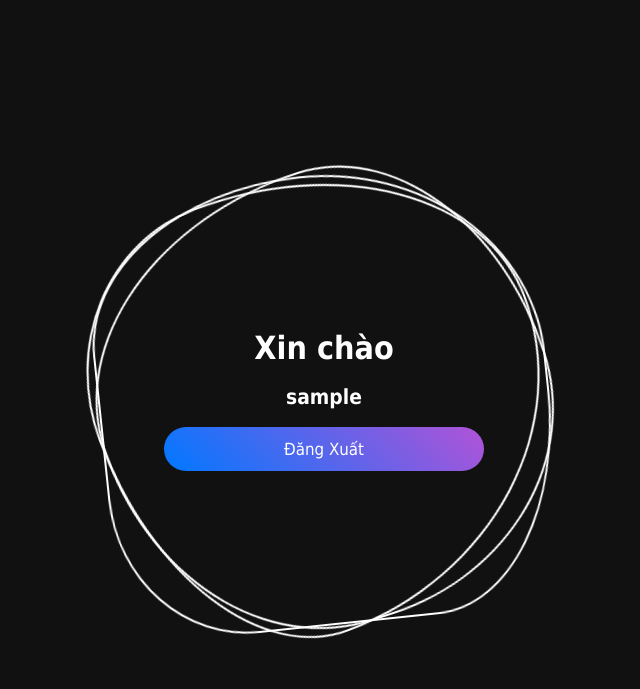
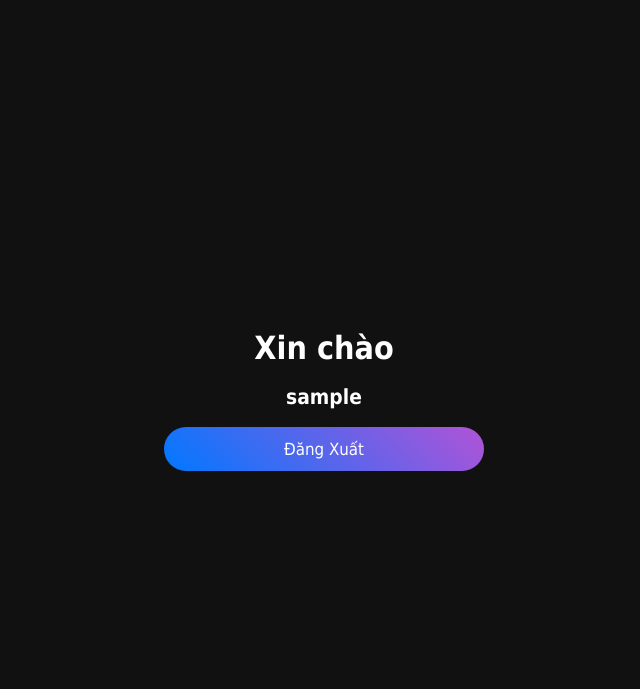
Before and after one commit to Stare-VuT/app.py, a Flask app: page /home in a window 1280 px wide. Shown: the top 689 px of the page, without its empty margins (316-956 px from the left). Run offline with Flask 3, Linux system fonts and the light colour scheme; the visitor is signed in with stand-in values (Sample User, id 1).

Commit message:
Update home.html
.

```diff
--- a/templates/home.html
+++ b/templates/home.html
@@ -8,10 +8,6 @@
 </head>
 <body>
   <div class="container">
-    <i style="--clr: #00f2fe;"></i>
-    <i style="--clr: #43e97b;"></i>
-    <i style="--clr: #b153d7;"></i>
-
     <div class="login">
       <h2>Xin chào</h2>
       <div class="welcome-text">{{ username }}</div>
```
